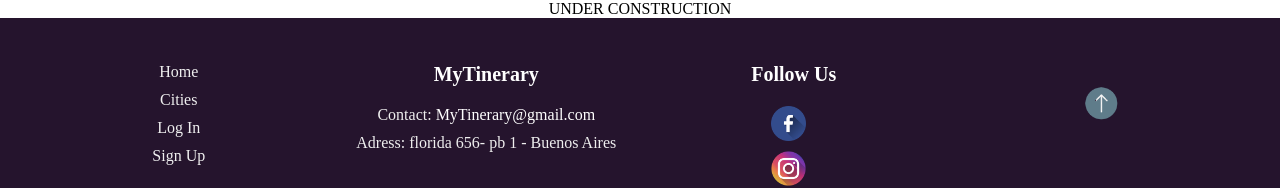
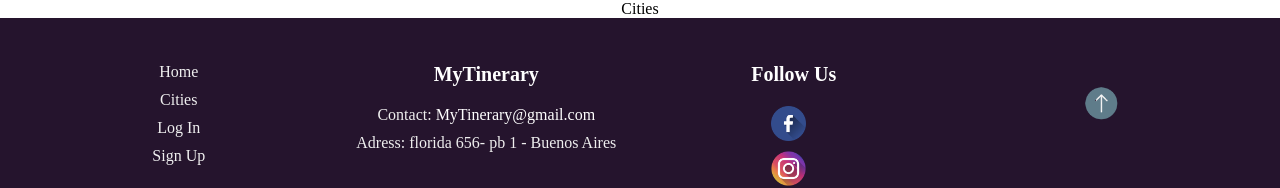
Before and after one commit to SantiagoGaray32/mytinerary-garay-romero, a React (Create React App) app: page /cities in a window 1280 px wide. Shown: the top 188 px of the page. Built offline with nearby package versions, Linux system fonts and the light colour scheme.

Commit message:
modificando el componente Cities

```diff
--- a/src/components/Cities.js
+++ b/src/components/Cities.js
@@ -1,5 +1,5 @@
 function Cities() {
-  return <div>UNDER CONSTRUCTION</div>;
+  return <div>Cities</div>;
 }
 
 export default Cities;
```
